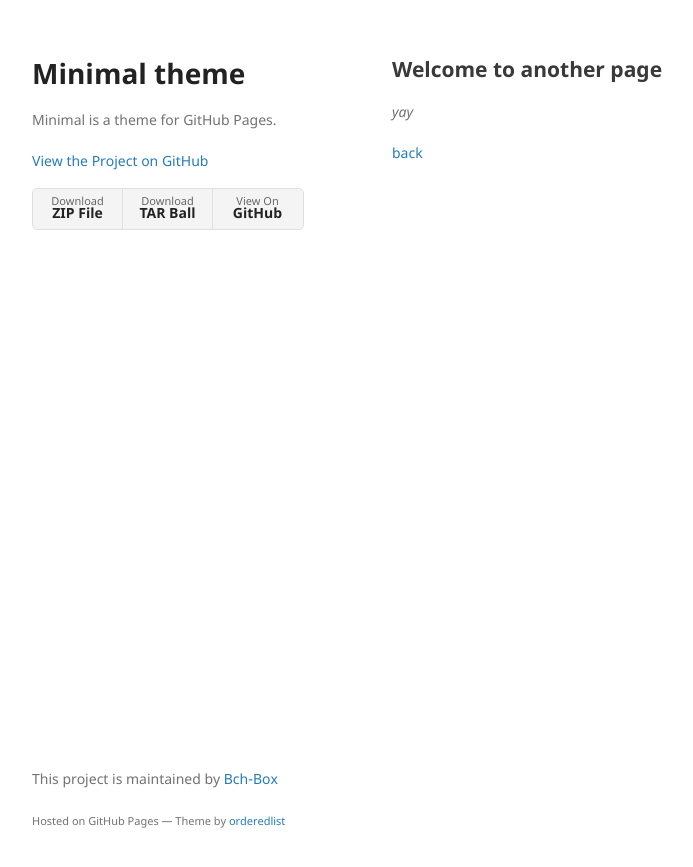
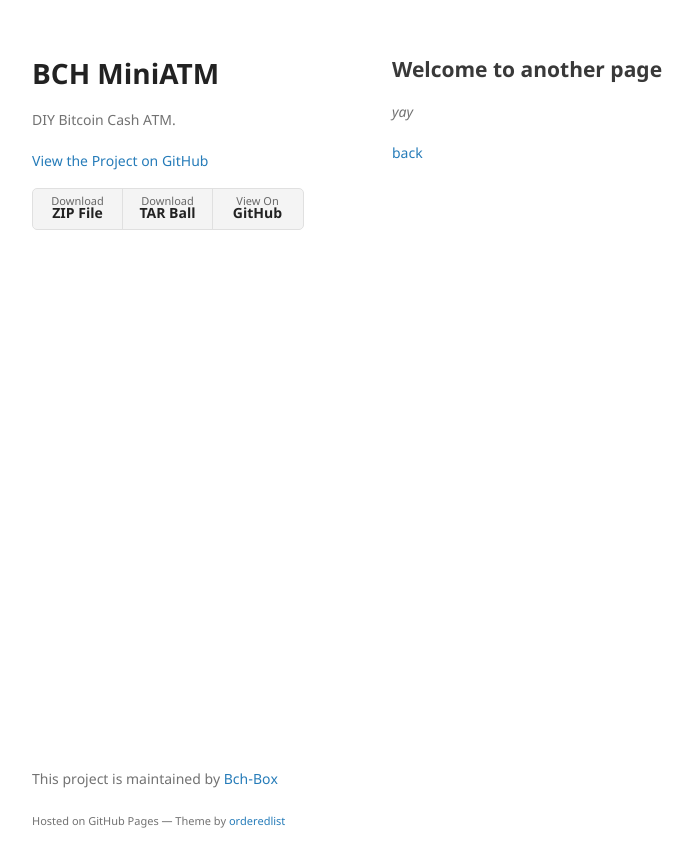
Before and after one commit to Bch-Box/miniatm-bitcoin-cash, a Jekyll site: the page built from another-page.md, in a window 1280 px wide. Shown: the top 867 px of the page, without its empty margins (178-871 px from the left). Built offline with Jekyll 4.4.1, drawn with Linux system fonts in a browser that asks for light colours; our own code applies the rules of GitHub Pages for plain Markdown files.

Commit message:
Update _config.yml

```diff
--- a/_config.yml
+++ b/_config.yml
@@ -1,5 +1,5 @@
-title: Minimal theme
-description: Minimal is a theme for GitHub Pages.
+title: BCH MiniATM
+description: DIY Bitcoin Cash ATM.
 show_downloads: true
 google_analytics:
 theme: jekyll-theme-minimal
```
